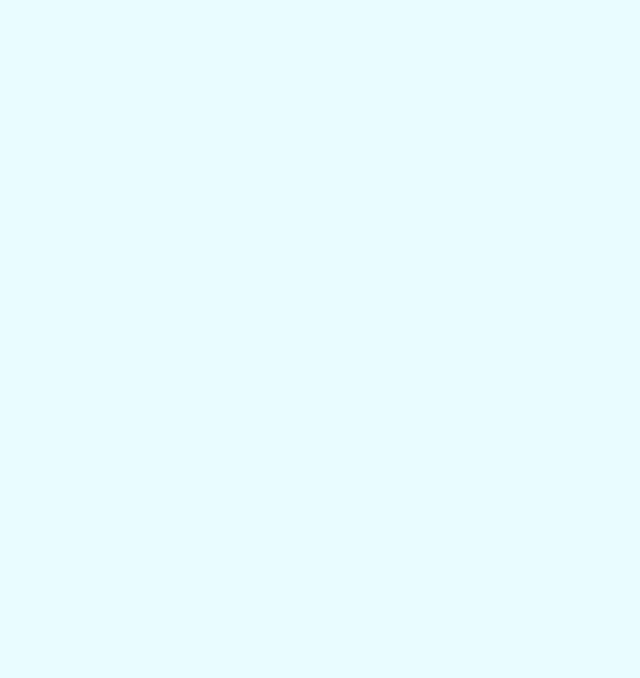
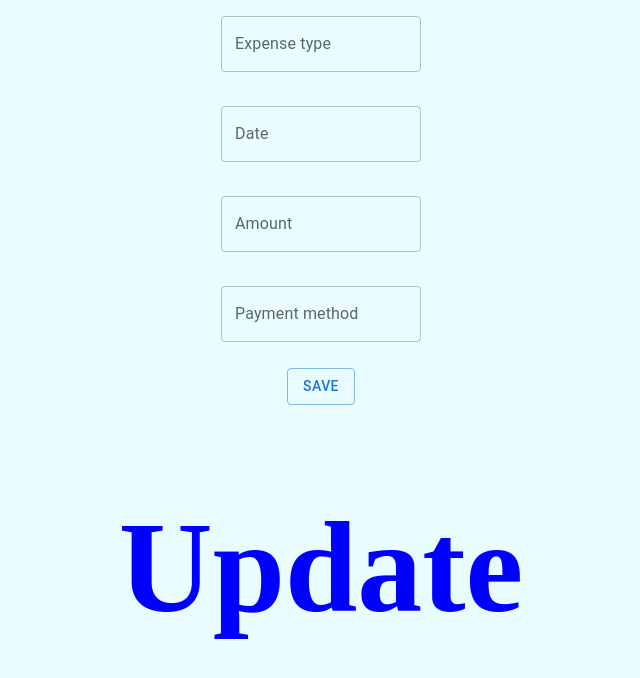
Before and after one commit to Rudi-Np/Correct-economics, a React (Create React App) app in the folder React/: page /updateExpense in a window 1280 px wide. Before the commit this address had no page. Shown: the top 678 px of the page, without its empty margins (319-959 px from the left). Built offline with nearby package versions, Linux system fonts and the light colour scheme.

Commit message:
add Remark page

```diff
--- a/React/src/App.js
+++ b/React/src/App.js
@@ -1,10 +1,12 @@
 import Navigation from './components/Navigation';
 import LoginNewUser from './components/Login-newUser';
-import Update from './components/Update';
+import UpdateExpense from './components/UpdateExpense';
+import UpdateRevenue from './components/UpdateRevenue';
 import './App.css';
 import { BrowserRouter as Router, Routes, Route } from 'react-router-dom';
 import Tracking from './components/Tracking';
 import Home from './components/home';
+import Remark  from './components/Remark';
 
 function App() {
   return (
@@ -13,7 +15,9 @@ function App() {
       <Route path="/" element={<Home />} />
       <Route path="/loginnewuser" element={<LoginNewUser />} />
       <Route path="/navigation" element={<Navigation />} />
-      <Route path="/update" element={<Update />} />
+      <Route path="/updateExpense" element={<UpdateExpense />} />
+      <Route path="/updateRevenue" element={<UpdateRevenue />} />
+      <Route path='/remarks' element={<Remark/>}/>
       <Route path="/tracking" element={<Tracking />} />
     </Routes>
   </Router>
--- a/React/src/components/Navigation.js
+++ b/React/src/components/Navigation.js
@@ -12,15 +12,22 @@ import ListItemText from '@mui/material/ListItemText';
 import InboxIcon from '@mui/icons-material/MoveToInbox';
 import MailIcon from '@mui/icons-material/Mail';
 import { Link } from 'react-router-dom';
-import Update from './Update';
+import { useNavigate } from 'react-router-dom';
 
 const Navigation = () => {
     const [open, setOpen] = React.useState(false);
     const [anchor, setAnchor] = React.useState('left');
+    const navigate = useNavigate();
+
 
     const toggleDrawer = (newOpen, newAnchor) => () => {
       setOpen(newOpen);
       setAnchor(newAnchor);
+    //   if (newAnchor === 'left') {
+    //     navigate('/updateExpense'); // Redirect to 'update2' if the drawer is opened from the left
+    // } else if (newAnchor === 'right') {
+    //   navigate('/updateRevenue'); // Redirect to 'update1' if the drawer is opened from the right
+    // }
     };
 
     const DrawerList = (
@@ -28,7 +35,8 @@ const Navigation = () => {
         <List >
           {['Update'].map((text, index) => (
             <ListItem key={text} disablePadding>
-              <ListItemButton component={Link} to="/update">
+
+              <ListItemButton component={Link} to="/updateExpense">
                 <ListItemIcon>
                   {index % 2 === 0 ? <InboxIcon /> : <MailIcon />}
                 </ListItemIcon>
--- /dev/null
+++ b/React/src/components/Remark.js
@@ -0,0 +1,16 @@
+
+import React from 'react'
+
+
+
+const remark = () => {
+return(
+    <div>
+
+        <h2 style={{ textAlign: 'center', color: 'blue',fontFamily: 'Cooper Black',fontSize:'150px' }}>hello baily how are you?</h2>
+    </div>
+)
+
+
+}
+export  default remark;
--- /dev/null
+++ b/React/src/components/UpdateExpense.js
@@ -0,0 +1,44 @@
+import React from 'react'
+import Box from '@mui/material/Box';
+import TextField from '@mui/material/TextField';
+import Button from '@mui/material/Button';
+import Stack from '@mui/material/Stack';
+import { useNavigate } from 'react-router-dom';
+
+
+const UpdateExpense = () => {
+    const navigate = useNavigate();
+    const handleSaveClick = () => {
+        navigate('/remarks');
+      };
+    return(
+        <div>
+     <Box
+  component="form"
+  sx={{
+    display: 'flex',
+    merginTop:'150px',
+    flexDirection: 'column',
+    alignItems: 'center',
+    '& > :not(style)': { m: 1, width: '25ch' }
+  }}
+  noValidate
+  autoComplete="off"
+>
+  <TextField id="outlined-basic" label="Expense type" variant="outlined" />
+  <br></br>
+  <TextField id="outlined-basic" label="Date" variant="outlined" />
+  <br></br>
+  <TextField id="outlined-basic" label="Amount" variant="outlined" />
+  <br></br>
+  <TextField id="outlined-basic" label="Payment method" variant="outlined" />
+</Box>
+<br></br>
+<Stack direction="row" spacing={1} sx={{ justifyContent: 'center' }}>
+    <Button variant="outlined" onClick={() => handleSaveClick()}>Save</Button>
+  </Stack>
+<h1 style={{ textAlign: 'center', color: 'blue',fontFamily: 'Cooper Black',fontSize:'130px' }}>Update</h1>
+        </div>
+    );
+}
+export default UpdateExpense;
--- a/React/src/components/Update.js
+++ b/React/src/components/UpdateRevenue.js
@@ -6,10 +6,10 @@ import Stack from '@mui/material/Stack';
 import { useNavigate } from 'react-router-dom';
 
 
-const Update = () => {
+const UpdateRevenue = () => {
     const navigate = useNavigate();
     const handleSaveClick = () => {
-        navigate('/tracking');
+        navigate('/remarks');
       };
     return(
         <div>
@@ -25,7 +25,7 @@ const Update = () => {
   noValidate
   autoComplete="off"
 >
-  <TextField id="outlined-basic" label="Expense type" variant="outlined" />
+  <TextField id="outlined-basic" label="Revenue type" variant="outlined" />
   <br></br>
   <TextField id="outlined-basic" label="Date" variant="outlined" />
   <br></br>
@@ -41,4 +41,4 @@ const Update = () => {
         </div>
     );
 }
-export default Update;
+export default UpdateRevenue;
```
